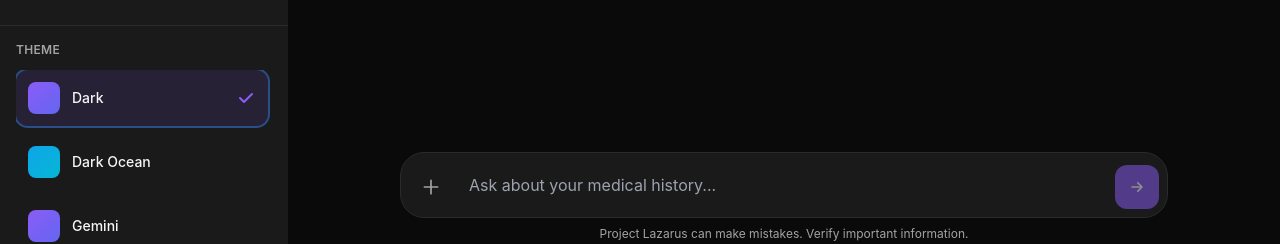
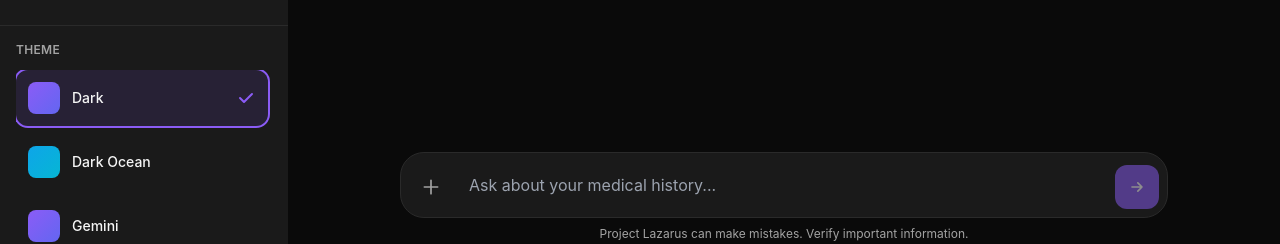
Before and after one commit to apatt124/project-lazarus, a Next.js app in the folder frontend/: page / in a window 1280 px wide. Shown: the part 534-778 px from the top of the page. Built offline with nearby package versions, Linux system fonts and the light colour scheme.

Commit message:
Fix: Replace invalid ringColor CSS property with Tailwind CSS variable

```diff
--- a/frontend/components/Sidebar.tsx
+++ b/frontend/components/Sidebar.tsx
@@ -102,7 +102,7 @@ export default function Sidebar({ isOpen, onClose, theme, currentTheme, onThemeC
                 }`}
                 style={{
                   backgroundColor: currentTheme === key ? theme.colors.primary + '20' : 'transparent',
-                  ringColor: theme.colors.primary,
+                  ...(currentTheme === key && { '--tw-ring-color': theme.colors.primary } as React.CSSProperties),
                 }}
               >
                 <div
```
